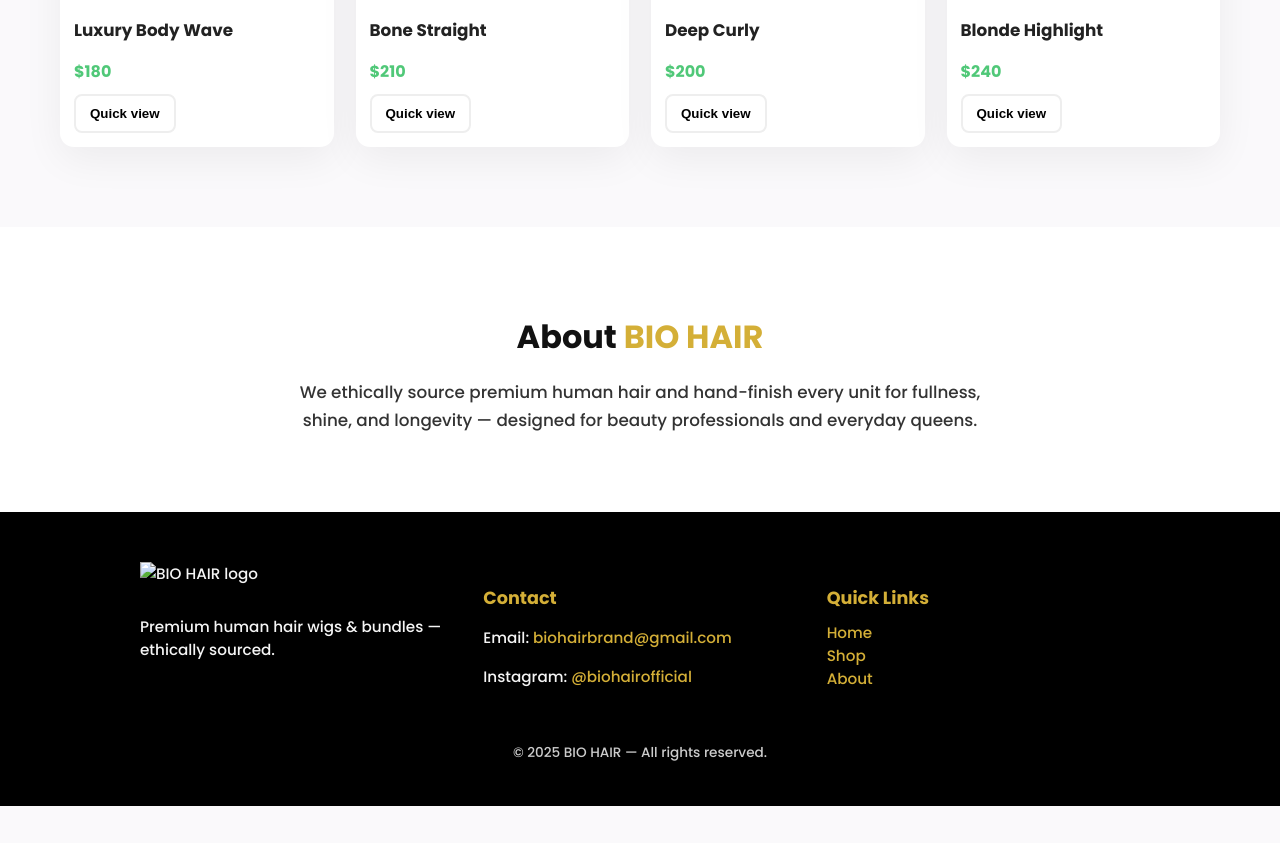
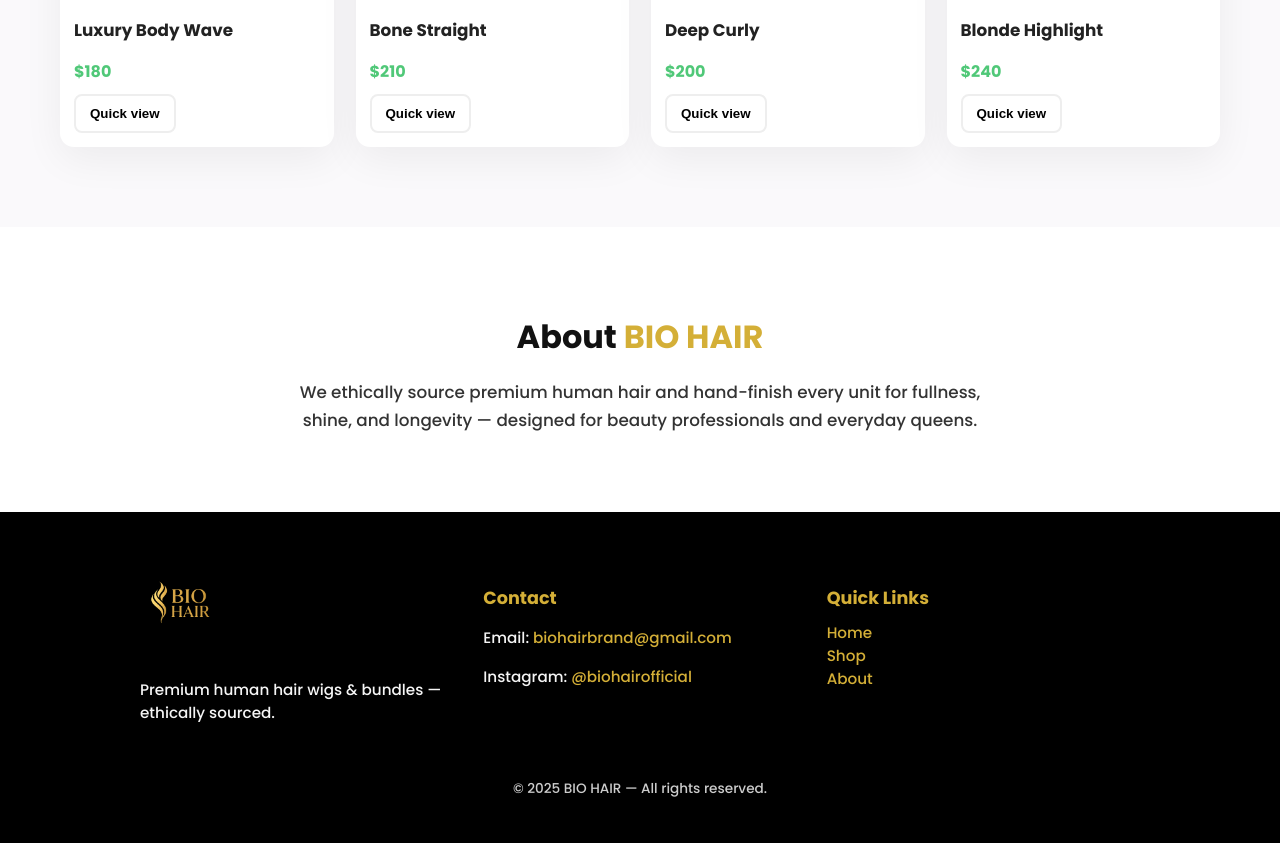
Before and after one commit to PrinceCyril042/biohair-website, a plain HTML site: page index.html in a window 1280 px wide. Shown: the part 1031-1874 px from the top of the page. Before the commit the page ends 1837 px from the top, so only its background shows below. Drawn offline with nearby package versions, Linux system fonts and the light colour scheme.

Commit message:
General update: new design, layout, and content changes

```diff
--- a/index.html
+++ b/index.html
@@ -113,7 +113,7 @@
 <footer class="footer">
   <div class="footer-container">
     <div class="footer-column">
-      <img src="logo.png" alt="BIO HAIR logo" class="footer-logo">
+      <img src="images/biohairlogo.png" alt="BIO HAIR logo" class="footer-logo">
       <p>Premium human hair wigs & bundles — ethically sourced.</p>
     </div>
 
```
